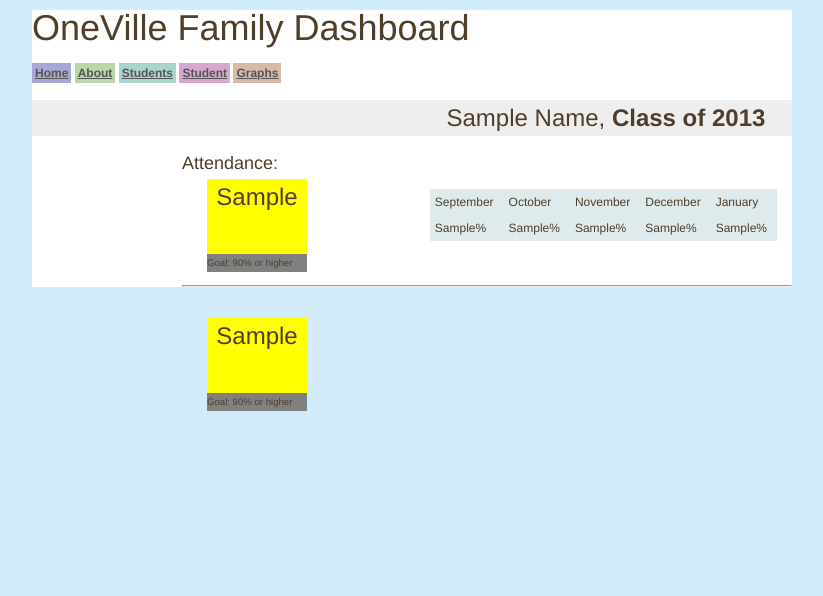
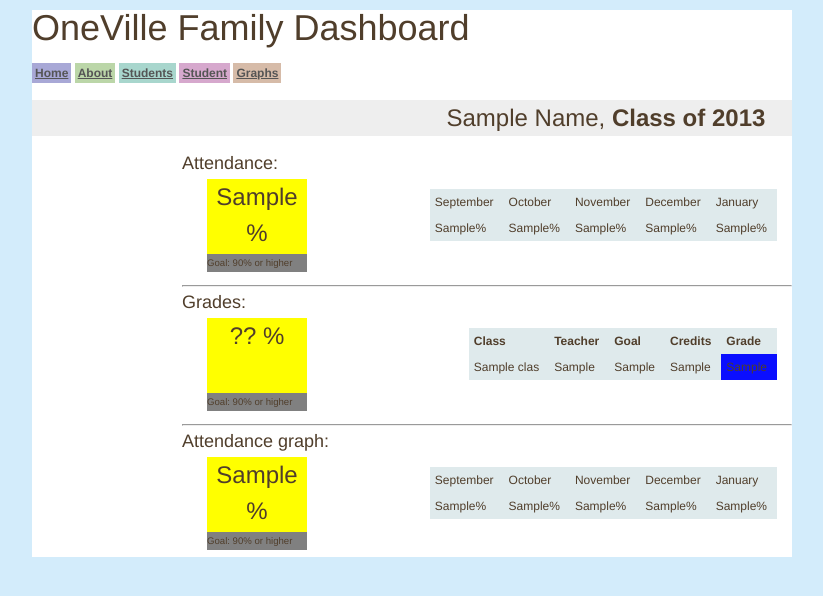
Before and after one commit to sethwoodworth/dashboard, a Django app: template templates/display/student.html in a window 1280 px wide. Shown: the top 596 px of the page, without its empty margins (228-1051 px from the left). Run offline with Django 3.2, Linux system fonts and the light colour scheme; the template is opened without the code that fills it: most values are stand-ins (such as "Sample title", 1, 10 or a date in 2020); some libraries are stand-ins or nearby versions.

Commit message:
student page updates

```diff
--- a/static/display/style.css
+++ b/static/display/style.css
@@ -151,9 +151,15 @@ div#menu { margin-bottom: 10px; }
 .inline-table table{
     background-color : #DFEAEC ;
     margin: 0;
-
     }
+.inline-table thead{
+    font-style: bold;
+}
 
 
 .row1 {  }
 .row2 { background-color : #D1F6FB }
+
+hr {
+
+}
--- a/templates/display/student.html
+++ b/templates/display/student.html
@@ -16,7 +16,7 @@
 
         <div class="percent-box">
             <div style="height:100%;">
-                <h2 style="text-align: center; margin: 0 auto;">{{ attn_ave }}</h2>
+                <h2 style="text-align: center; margin: 0 auto;">{{ attn_ave }} %</h2>
             </div>
             <div class="small" style="margin: 0;vertical-align:bottom; background: grey; height 7px;">
                 Goal: 90% or higher
@@ -45,22 +45,91 @@
                </tbody>
             </table>
         </div>
+
         <div class="subtitle">
             <h3>Attendance:</h3>
         </div>
     </div>
     <hr/>
+    <div class="row">
+        <div class="percent-box">
+            <div style="height:100%;">
+                <h2 style="text-align: center; margin: 0 auto;">{{ grade_ave|default:'??' }} %</h2>
+            </div>
+            <div class="small" style="margin: 0;vertical-align:bottom; background: grey; height 7px;">
+                Goal: {{ grade_goal|default:90 }}% or higher
+            </div>
+        </div>
 
+        <div class="inline-table">
+            <table class="inline-table">
+                <thead>
+                    <tr>
+                        <td><strong>Class</strong></td>
+                        <td><strong>Teacher</strong></td>
+                        <td><strong>Goal</strong></td>
+                        <td><strong>Credits</strong></td>
+                        <td><strong>Grade</strong></td>
+                    </tr>
+                </thead>
+                <tbody>
+                    {% for class in grades %}
+                    <tr class={% cycle '' 'row2' %} style="text-align:center;">
+                        <td>{{ class.class_name }}</td>
+                        <td>{{ class.class_teach }}</td>
+                        <td>{{ class.class_goal }}</td>
+                        <td>{{ class.class_credits }}</td>
+                        <td bgcolor="#{{ class.class_grade }}ffff">{{ class.class_grade }}</td>
+                   </tr>
+                   {% endfor %}
+               </tbody>
+            </table>
+        </div>
+
+        <div class="subtitle">
+            <h3>Grades:</h3>
+        </div>
+    </div>
+    <hr/>
+    <div class="row">
 
         <div class="percent-box">
             <div style="height:100%;">
-                <h2 style="text-align: center; margin: 0 auto;">{{ attn_ave }}</h2>
+                <h2 style="text-align: center; margin: 0 auto;">{{ attn_ave }} %</h2>
             </div>
             <div class="small" style="margin: 0;vertical-align:bottom; background: grey; height 7px;">
                 Goal: 90% or higher
             </div>
         </div>
 
+        <div class="inline-table">
+            <table class="inline-table">
+                <thead>
+                    <tr>
+                        <td>September</td>
+                        <td>October</td>
+                        <td>November</td>
+                        <td>December</td>
+                        <td>January</td>
+                    </tr>
+                </thead>
+                <tbody>
+                    <tr class={% cycle '' 'row2' %} style="text-align:center;">
+                        <td>{{ student.attn_sept }}%</td>
+                        <td>{{ student.attn_oct }}%</td>
+                        <td>{{ student.attn_nov }}%</td>
+                        <td>{{ student.attn_dec }}%</td>
+                        <td>{{ student.attn_jan }}%</td>
+                   </tr>
+               </tbody>
+            </table>
+        </div>
+
+        <div class="subtitle">
+            <h3>Attendance graph:</h3>
+        </div>
+    </div>
+
 </div>
 
 {% endblock %}
```
Also changed, not shown: display/views.py (+15 -3 lines).
